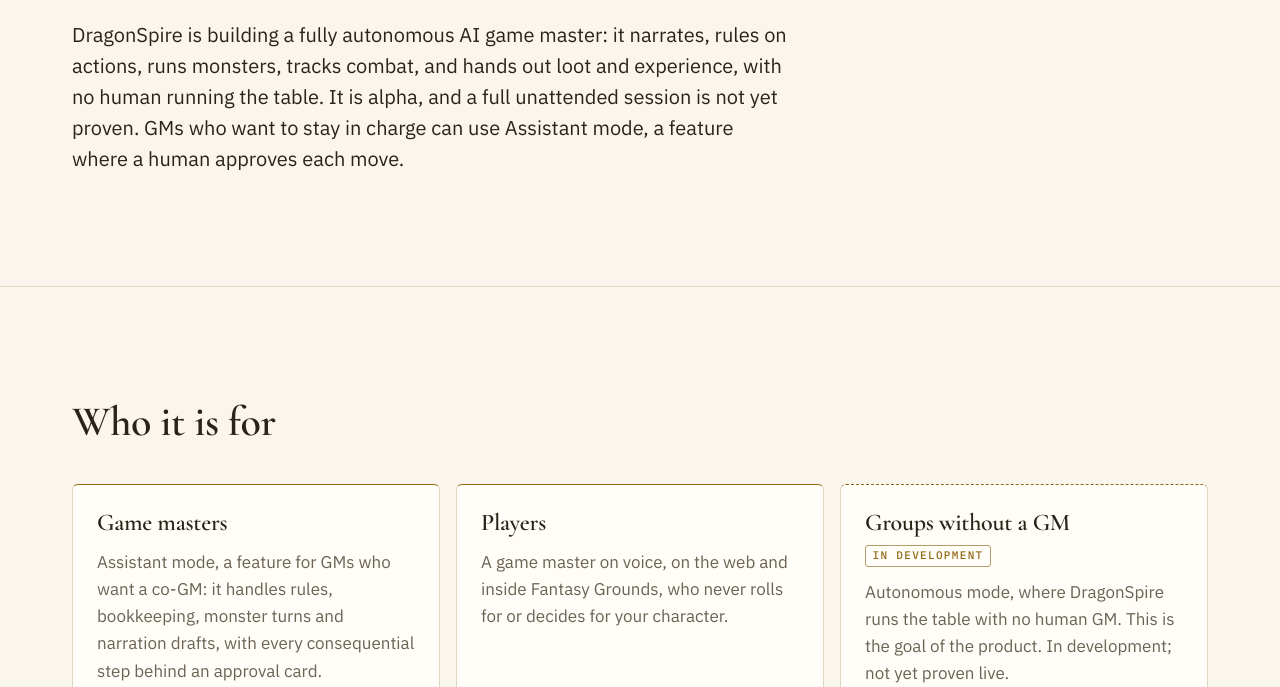
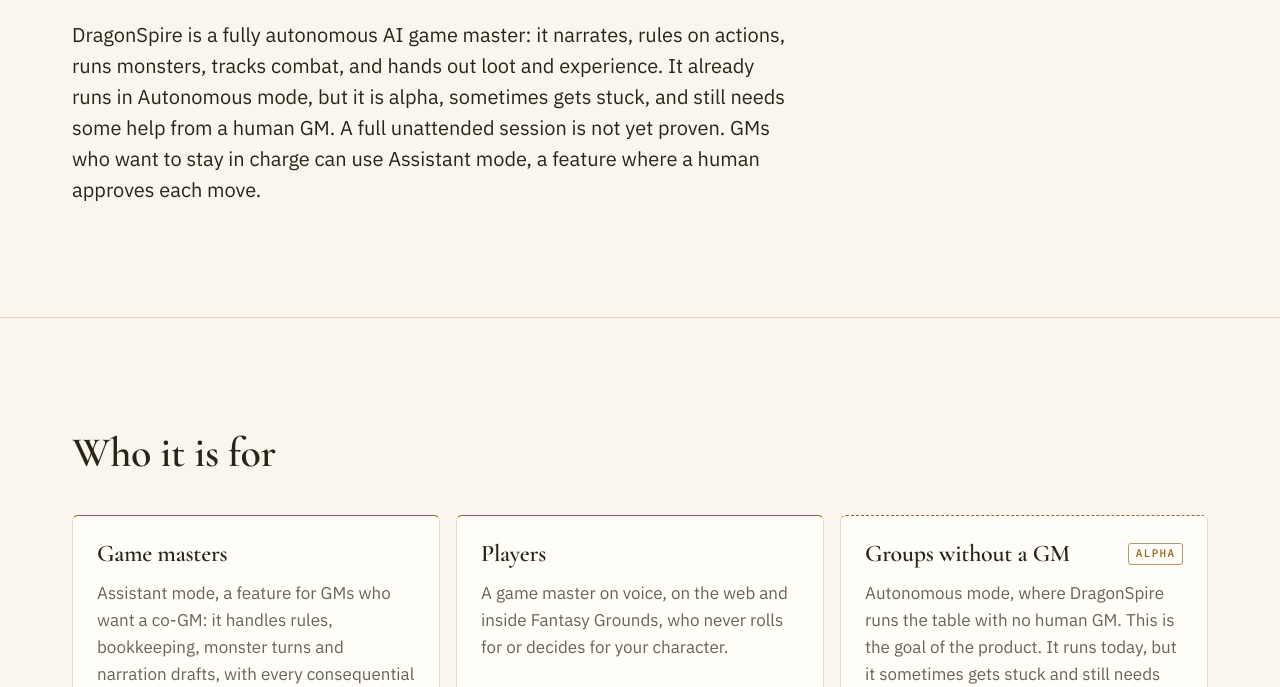
Before and after one commit to beanpotphotos/dragonspireinteractive.com, a plain HTML site: page product.html in a window 1280 px wide. Shown: the part 373-1060 px from the top of the page. Drawn offline with nearby package versions, Linux system fonts and the light colour scheme.

Commit message:
Product: autonomous mode runs today (alpha), still needs human help at times
Co-Authored-By: Claude Sonnet 5.5 <noreply@anthropic.com>

```diff
--- a/product.html
+++ b/product.html
@@ -4,7 +4,7 @@
 <meta charset="utf-8">
 <meta name="viewport" content="width=device-width, initial-scale=1">
 <title>Product · DragonSpire Interactive</title>
-<meta name="description" content="DragonSpire is building a fully autonomous AI game master: it narrates, rules on actions, runs monsters, tracks combat, and hands out loot and experience, with no human running the table. It is alpha, and a full unattended session is not yet proven. GMs who want to stay in charge can use Assistant mode, a feature where a human approves each move.">
+<meta name="description" content="DragonSpire is a fully autonomous AI game master: it narrates, rules on actions, runs monsters, tracks combat, and hands out loot and experience. It already runs in Autonomous mode, but it is alpha, sometimes gets stuck, and still needs some help from a human GM. A full unattended session is not yet proven. GMs who want to stay in charge can use Assistant mode, a feature where a human approves each move.">
 <script>document.documentElement.classList.add("js")</script>
 <script>try{var t=localStorage.getItem("ds-theme");if(t==="light"||t==="dark")document.documentElement.setAttribute("data-theme",t);}catch(e){}</script>
 <link rel="icon" type="image/svg+xml" href="assets/icons/favicon.svg">
@@ -47,7 +47,7 @@
     <div class="container co-hero__text">
       <p class="eyebrow">Product</p>
       <h1 id="h-hero">An AI game master for the whole table.</h1>
-      <p class="lede">DragonSpire is building a fully autonomous AI game master: it narrates, rules on actions, runs monsters, tracks combat, and hands out loot and experience, with no human running the table. It is alpha, and a full unattended session is not yet proven. GMs who want to stay in charge can use Assistant mode, a feature where a human approves each move.</p>
+      <p class="lede">DragonSpire is a fully autonomous AI game master: it narrates, rules on actions, runs monsters, tracks combat, and hands out loot and experience. It already runs in Autonomous mode, but it is alpha, sometimes gets stuck, and still needs some help from a human GM. A full unattended session is not yet proven. GMs who want to stay in charge can use Assistant mode, a feature where a human approves each move.</p>
     </div>
   </section>
 
@@ -69,9 +69,9 @@
         <li class="pr-who__card pr-who__card--dev">
           <div class="pr-who__head">
             <h3 class="pr-who__title">Groups without a GM</h3>
-            <span class="badge pr-dev-tag">In development</span>
+            <span class="badge pr-dev-tag">Alpha</span>
           </div>
-          <p>Autonomous mode, where DragonSpire runs the table with no human GM. This is the goal of the product. In development; not yet proven live.</p>
+          <p>Autonomous mode, where DragonSpire runs the table with no human GM. This is the goal of the product. It runs today, but it sometimes gets stuck and still needs some help from a human GM.</p>
         </li>
       </ul>
     </div>
@@ -224,7 +224,7 @@
         <li>An emergency stop clears everything.</li>
       </ul>
       <!-- A7 (calm), shared with dragonspire.io -->
-      <figure class="diagram-frame a7 a7--calm" role="img" aria-label="The game master approves a card for Goblin 2's scimitar attack on Vael (+4 to hit, 1d6+2) and the attack plays out on a small map, beside a DM mode switch of Disabled, Passive, Assistant (selected) and Autonomous (in development).">
+      <figure class="diagram-frame a7 a7--calm" role="img" aria-label="The game master approves a card for Goblin 2's scimitar attack on Vael (+4 to hit, 1d6+2) and the attack plays out on a small map, beside a DM mode switch of Disabled, Passive, Assistant (selected) and Autonomous (alpha).">
         <div class="diagram-frame__panel">
           <div class="a7__stage" aria-hidden="true">
 
@@ -260,7 +260,7 @@
                 <li class="a7-opt"><span class="a7-opt__dot"></span>Disabled</li>
                 <li class="a7-opt"><span class="a7-opt__dot"></span>Passive</li>
                 <li class="a7-opt a7-opt--on"><span class="a7-opt__dot"></span>Assistant</li>
-                <li class="a7-opt"><span class="a7-opt__dot"></span>Autonomous <span class="a7-tag">in development</span></li>
+                <li class="a7-opt"><span class="a7-opt__dot"></span>Autonomous <span class="a7-tag">alpha</span></li>
               </ol>
             </div>
 
```
